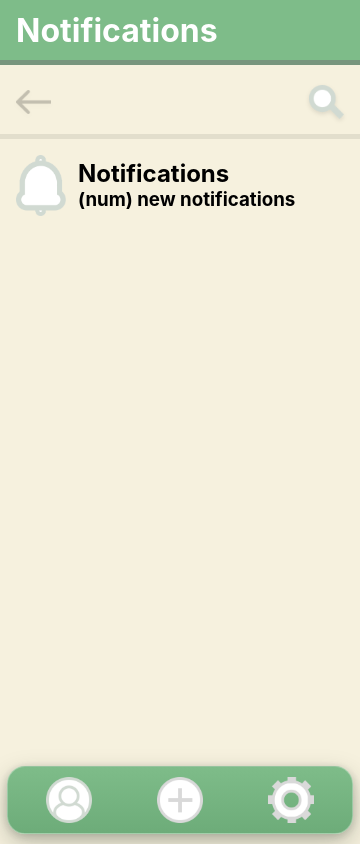
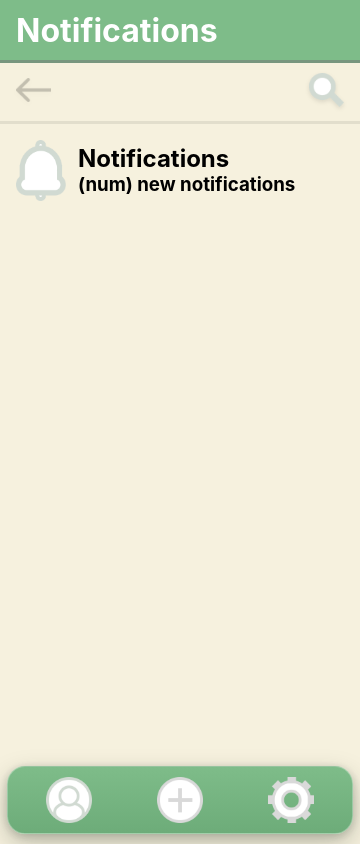
Before and after one commit to CarlBaines/EnterpriseProjectApp, an Electron app: page frontend/pages/notifications.html in a window 360 px wide. Drawn offline with Linux system fonts and the light colour scheme; no server answers.

Commit message:
Reformatted notifications styling to match other pages

```diff
--- a/frontend/styles/notifications.css
+++ b/frontend/styles/notifications.css
@@ -23,29 +23,31 @@ body {
   display: flex;
   padding: 0 16px;
   z-index: 1000;
-  background-color: var(--primary-color);
+  background-color: #7ebc89;
   color: white;
   align-items: center;
-  border-bottom: 5px solid #77957d;
+  border-bottom: #78967e 3px solid;
 }
 
 .container {
   padding: 16px;
-  padding-top: 80px;
-  padding-bottom: 118px;
+  padding-top: 64px;
+  padding-bottom: 108px;
 }
 
 .mini-nav {
   display: flex;
   justify-content: space-between;
   align-items: center;
-  padding-bottom: 15px;
+  padding-bottom: 14px;
+  padding-top: 4px;
 }
 
 .mini-nav .search-input {
   display: none;
   width: 200px;
   font-size: 1rem;
+  margin-top: 6px;
   padding: 8px 12px;
   border: 3px solid #cfd9d1;
   border-radius: 28px;
@@ -142,7 +144,7 @@ body {
   display: flex;
   flex-direction: column;
   gap: 12px;
-  border-top: 5px solid #e2decc;
+  border-top: 3px solid #e2decc;
   margin-left: -16px;
   margin-right: -16px;
   padding: 16px;
```
Also changed, not shown: 1 other file.
